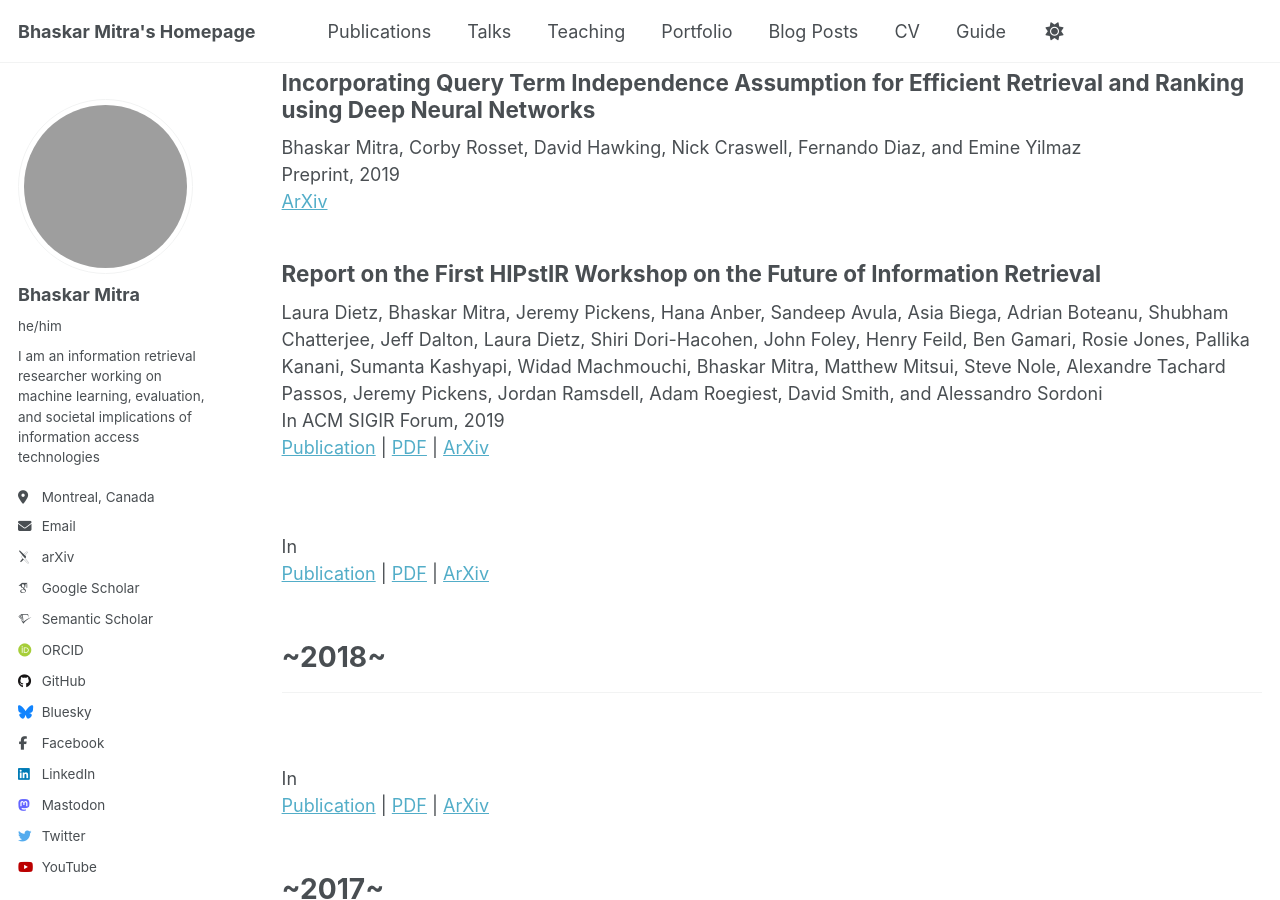
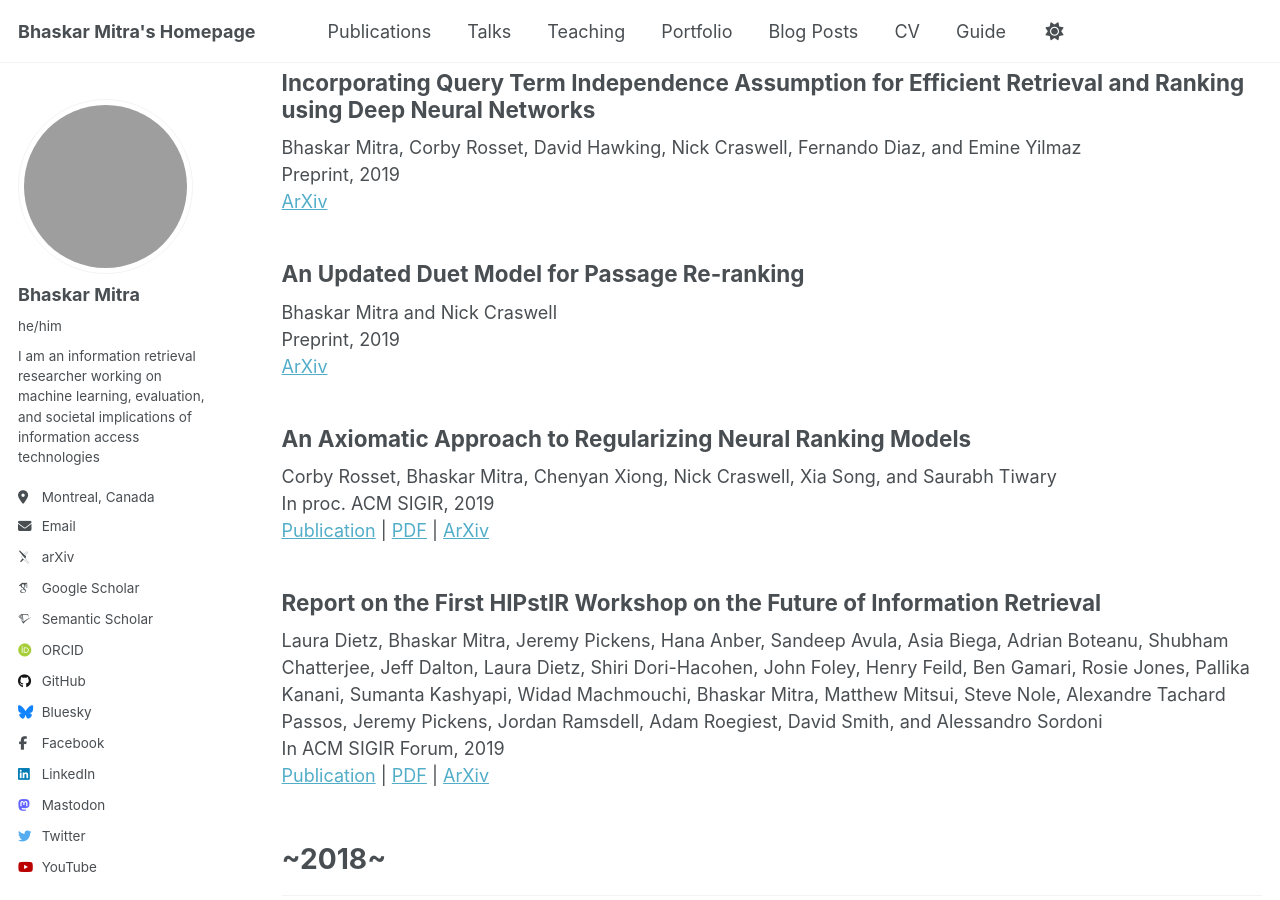
Before and after one commit to bhaskar-mitra/bhaskar-mitra.github.io, a Jekyll site: the page built from _pages/publications.html, in a window 1280 px wide and 900 px high, scrolled down 12488 px. Built offline with Jekyll 4.4.1, drawn with Linux system fonts in a browser that asks for light colours; some web fonts are replaced; grey boxes are pictures that could not be loaded.

Commit message:
Update publications.html

```diff
--- a/_pages/publications.html
+++ b/_pages/publications.html
@@ -454,16 +454,22 @@ author_profile: true
     <a href="https://arxiv.org/abs/1907.03693">ArXiv</a>
   </article>
   <article class="archive__item" itemscope itemtype="http://schema.org/CreativeWork">
+    <h2>An Updated Duet Model for Passage Re-ranking</h2>
+    Bhaskar Mitra and Nick Craswell<br/>
+    Preprint, 2019<br/>
+    <a href="https://arxiv.org/abs/1903.07666">ArXiv</a>
+  </article>
+  <article class="archive__item" itemscope itemtype="http://schema.org/CreativeWork">
+    <h2>An Axiomatic Approach to Regularizing Neural Ranking Models</h2>
+    Corby Rosset, Bhaskar Mitra, Chenyan Xiong, Nick Craswell, Xia Song, and Saurabh Tiwary<br/>
+    In proc. ACM SIGIR, 2019<br/>
+    <a href="https://dl.acm.org/doi/10.1145/3331184.3331296">Publication</a> | <a href="../files/3331184.3331296.pdf">PDF</a> | <a href="https://arxiv.org/abs/1904.06808">ArXiv</a>
+  </article>
+  <article class="archive__item" itemscope itemtype="http://schema.org/CreativeWork">
     <h2>Report on the First HIPstIR Workshop on the Future of Information Retrieval</h2>
     Laura Dietz, Bhaskar Mitra, Jeremy Pickens, Hana Anber, Sandeep Avula, Asia Biega, Adrian Boteanu, Shubham Chatterjee, Jeff Dalton, Laura Dietz, Shiri Dori-Hacohen, John Foley, Henry Feild, Ben Gamari, Rosie Jones, Pallika Kanani, Sumanta Kashyapi, Widad Machmouchi, Bhaskar Mitra, Matthew Mitsui, Steve Nole, Alexandre Tachard Passos, Jeremy Pickens, Jordan Ramsdell, Adam Roegiest, David Smith, and Alessandro Sordoni<br/>
     In ACM SIGIR Forum, 2019<br/>
     <a href="https://dl.acm.org/doi/10.1145/3458553.3458560">Publication</a> | <a href="../files/3458553.3458560.pdf">PDF</a> | <a href="https://arxiv.org/abs/1912.09910">ArXiv</a>
-  </article>
-  <article class="archive__item" itemscope itemtype="http://schema.org/CreativeWork">
-    <h2></h2>
-    <br/>
-    In <br/>
-    <a href="">Publication</a> | <a href="../files/">PDF</a> | <a href="">ArXiv</a>
   </article>
 </div>
 
```
